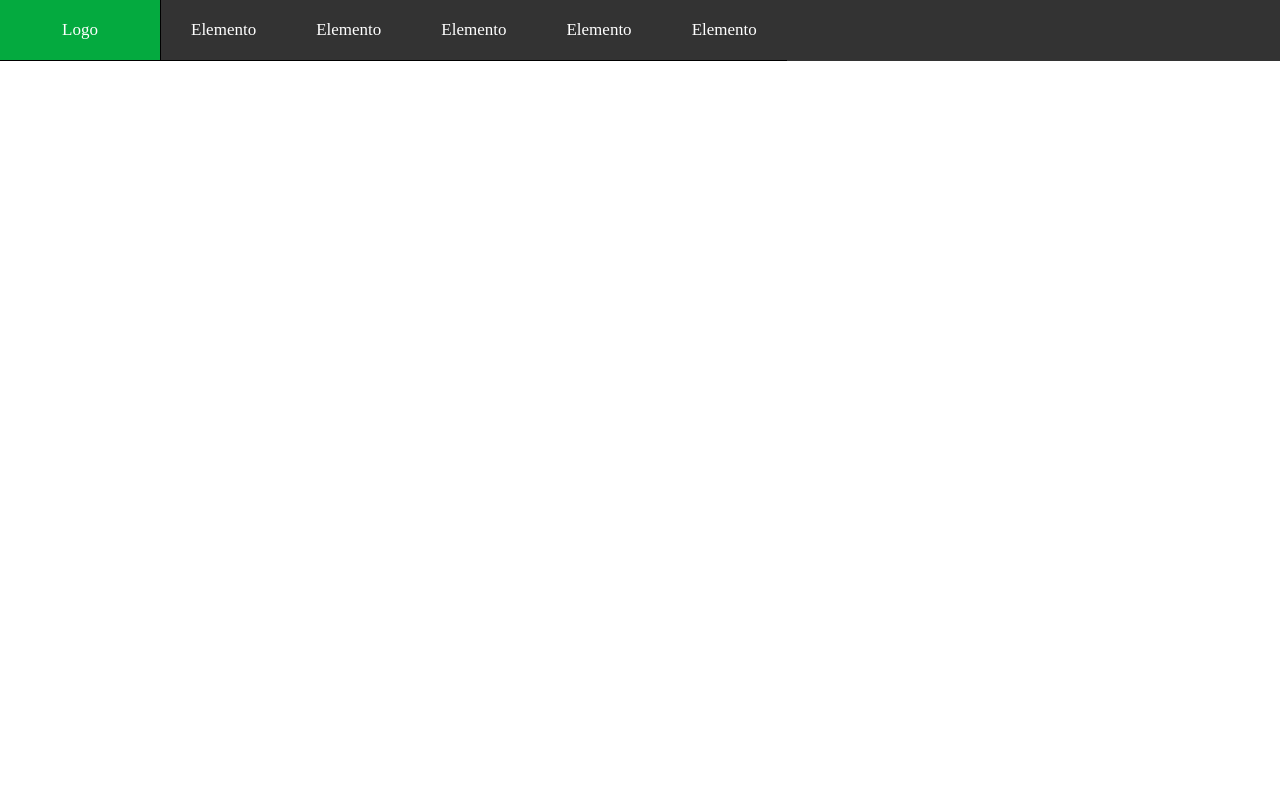
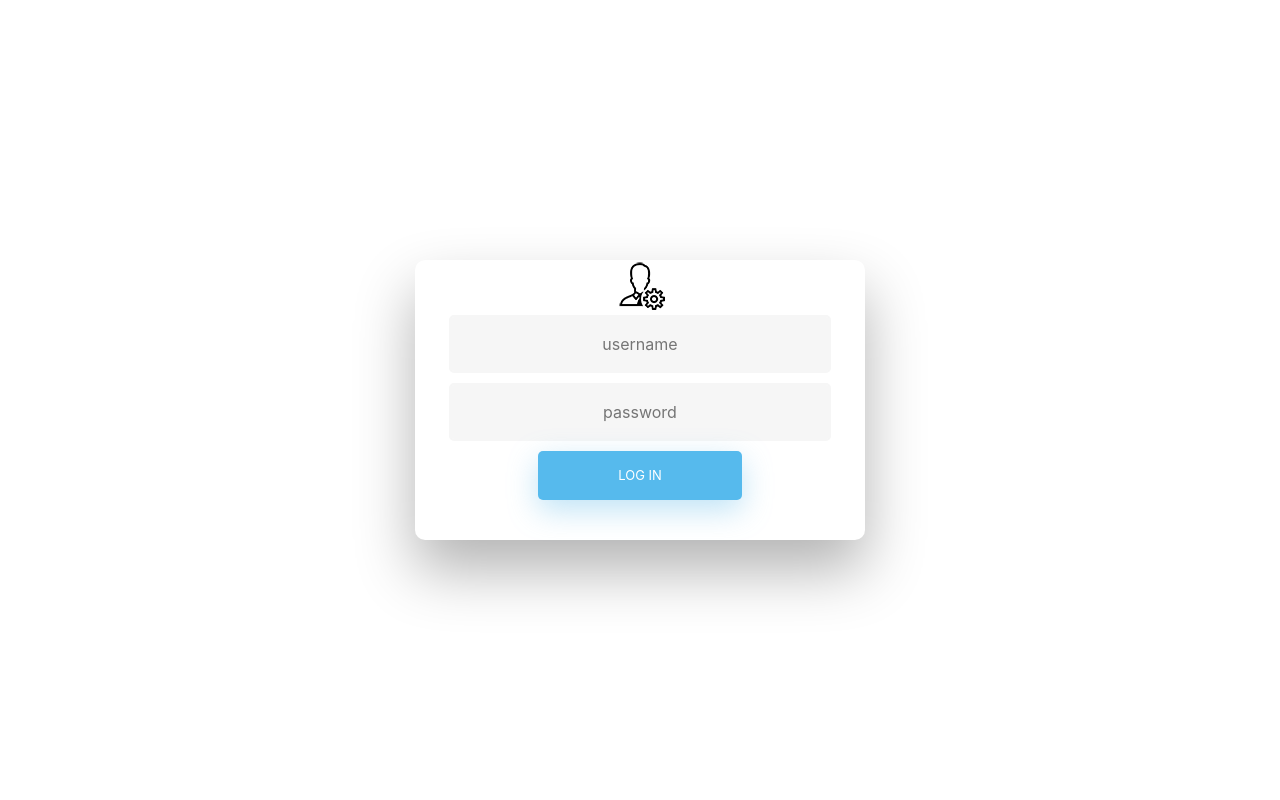
Before and after one commit to orymizak/proyectoweb, a PHP site: page /login.php in a window 1280 px wide. Run offline with PHP 8.4, Linux system fonts and the light colour scheme; some libraries are stand-ins or nearby versions.

Commit message:
se añadió el módulo de login para el admin

```diff
--- /dev/null
+++ b/css/login.css
@@ -0,0 +1,96 @@
+html{
+    background-color:burlywood;
+}
+
+body{
+    font-family: "Poppins", sans-serif;
+    height: 100vh;
+}
+
+.wrapper {
+    display: flex;
+    align-items: center;
+    flex-direction: column;
+    justify-content: center;
+    width: 100%;
+    min-height: 100%;
+    padding: 20px;
+  }
+
+  #formContent {
+    -webkit-border-radius: 10px 10px 10px 10px;
+    border-radius: 10px 10px 10px 10px;
+    background: #fff;
+    padding: 30px;
+    width: 90%;
+    max-width: 450px;
+    position: relative;
+    padding: 0px;
+    -webkit-box-shadow: 0 30px 60px 0 rgba(0,0,0,0.3);
+    box-shadow: 0 30px 60px 0 rgba(0,0,0,0.3);
+    text-align: center;
+  }
+
+  input[type=button], input[type=submit], input[type=reset]  {
+    background-color: #56baed;
+    border: none;
+    color: white;
+    padding: 15px 80px;
+    text-align: center;
+    text-decoration: none;
+    display: inline-block;
+    text-transform: uppercase;
+    font-size: 13px;
+    -webkit-box-shadow: 0 10px 30px 0 rgba(95,186,233,0.4);
+    box-shadow: 0 10px 30px 0 rgba(95,186,233,0.4);
+    -webkit-border-radius: 5px 5px 5px 5px;
+    border-radius: 5px 5px 5px 5px;
+    margin: 5px 20px 40px 20px;
+    -webkit-transition: all 0.3s ease-in-out;
+    -moz-transition: all 0.3s ease-in-out;
+    -ms-transition: all 0.3s ease-in-out;
+    -o-transition: all 0.3s ease-in-out;
+    transition: all 0.3s ease-in-out;
+  }
+
+  input[type=button]:hover, input[type=submit]:hover, input[type=reset]:hover  {
+    background-color: #39ace7;
+  }
+
+  input[type=button]:active, input[type=submit]:active, input[type=reset]:active  {
+    -moz-transform: scale(0.95);
+    -webkit-transform: scale(0.95);
+    -o-transform: scale(0.95);
+    -ms-transform: scale(0.95);
+    transform: scale(0.95);
+  }
+
+  input[type=text], input[type=password] {
+    background-color: #f6f6f6;
+    border: none;
+    color: #0d0d0d;
+    padding: 15px 32px;
+    text-align: center;
+    text-decoration: none;
+    display: inline-block;
+    font-size: 16px;
+    margin: 5px;
+    width: 85%;
+    border: 2px solid #f6f6f6;
+    -webkit-transition: all 0.5s ease-in-out;
+    -moz-transition: all 0.5s ease-in-out;
+    -ms-transition: all 0.5s ease-in-out;
+    -o-transition: all 0.5s ease-in-out;
+    transition: all 0.5s ease-in-out;
+    -webkit-border-radius: 5px 5px 5px 5px;
+    border-radius: 5px 5px 5px 5px;
+  }
+
+  input[type=text]:focus, input[type=password]:focus {
+    background-color: #fff;
+    border-bottom: 2px solid #5fbae9;
+  }
+
+  input[type=text]:placeholder, input[type=password]:placeholder {
+    color: #cccccc;
+  }
--- a/index.php
+++ b/index.php
@@ -3,7 +3,7 @@
   <head>
       <meta charset="utf-8">
     	<!-- Meta-description: descripción de la página -->
-    	<meta name="description" content="">
+    	<meta name="description" content="Tienda de pulseras y otros accesorios">
     	<!-- Meta-viewport: forza el contenido de la página para evitar el acercamiento en celular -->
     	<!-- Insersión del archivo style.css y javascript.js -->
     	<link rel ="stylesheet" href="css/style.css"/>
@@ -11,8 +11,9 @@
   	<!-- Para incluir una página en otra se usa la siguiente función fuera del body -->
   	<!-- Esto es útil para incluir la conexión de la base de datos en las páginas como la configuración de usuarios, login, etc., e incluso para incluir la barra de navegación. -->
   	<?php include "navbar.php" ?>
-    <title>T&iacute;tulo de ejemplo</title>
+    <title>Seyda || Tienda de Accesorios</title>
   </head>
+
   <body>
   <!-- Ejemplo de acentos -->
   <!-- a = &aacute; ñ = &ntilde; ? = &quest; ¿ = &iquest; ! = &excl; ¡ = &iexcl; % = &percnt; -->
--- a/login.php
+++ b/login.php
@@ -1,25 +1,31 @@
 <!DOCTYPE html>
-<HTML lang ="es">
-  <head>
-      <meta charset="utf-8">
-    	<!-- Meta-description: descripción de la página -->
-    	<meta name="description" content="">
-    	<!-- Meta-viewport: forza el contenido de la página para evitar el acercamiento en celular -->
-    	<!-- Insersión del archivo style.css y javascript.js -->
-    	<link rel ="stylesheet" href="css/style.css"/>
-    	<link rel ="stylesheet" href="js/javascript.js"/>
-  	<!-- Para incluir una página en otra se usa la siguiente función fuera del body -->
-  	<!-- Esto es útil para incluir la conexión de la base de datos en las páginas como la configuración de usuarios, login, etc., e incluso para incluir la barra de navegación. -->
-  	<?php include "navbar.php" ?>
-    <title>Panel de inicio de sesi&oacute;n del usuario</title>
-  </head>
-  <body>
-  <!-- Ejemplo de acentos -->
-  <!-- a = &aacute; ñ = &ntilde; ? = &quest; ¿ = &iquest; ! = &excl; ¡ = &iexcl; % = &percnt; -->
+<HTML lang="es">
 
-    <!-- AQUÍ VA EL CONTENIDO -->
+<head>
+    <meta charset = "utf-8">
+    <title> Seyda || Login </title>
+    <meta name = "description" content ="Tienda de pulseras y accesorios">
+    <link rel="stylesheet" href="css/login.css"/>
 
-    <!-- FIN DE CONTENIDO -->
+    <link href="//maxcdn.bootstrapcdn.com/bootstrap/4.0.0/css/bootstrap.min.css" rel="stylesheet" id="bootstrap-css">
+    <script src="//maxcdn.bootstrapcdn.com/bootstrap/4.0.0/js/bootstrap.min.js"></script>
+    <script src="//cdnjs.cloudflare.com/ajax/libs/jquery/3.2.1/jquery.min.js"></script>
+</head>
 
-  </body>
+    <body>
+        <div class= "wrapper fadeInDown">
+            <div id="formContent">
+                <div>
+                    <img src="src/admin.png" id="icon" alt="icono usuario" />
+                </div>
+
+                <form id="loginForm" method="post" action="connection.php">
+                    <input type="text" id="username" name="user" placeholder="username">
+                    <input type="password" id="password" name="password" placeholder="password">
+                    <input type="submit" value="Log In" >
+                </form>
+            </div>
+        </div>
+    </body>
+
 </html>
--- a/navbar.php
+++ b/navbar.php
@@ -9,11 +9,10 @@
     <div class="topnav">
       <a href="index.php" class="active" title ="Ir a inicio">Logo</a>
       <div id="myLinks">
-        <a class = "link" href="#element">Elemento</a>
-        <a class = "link" href="#element">Elemento</a>
-        <a class = "link" href="#element">Elemento</a>
-        <a class = "link" href="#element">Elemento</a>
-        <a class = "link" href="#element">Elemento</a>
+        <a class = "link" href="#element">inicio</a>
+        <a class = "link" href="#element">Productos</a>
+        <a class = "link" href="#element">Acerca de...</a>
+
       </div>
       <!-- "Hamburger menu" / "Bar icon" to toggle the navigation links -->
       <a href="javascript:void(0);" title ="Men&uacute;" class="icon" onclick="myFunction()">
```
Also changed, not shown: admin.php (added, +14 -0 lines), connection.php (+19 -2 lines), src/admin.png (added).
